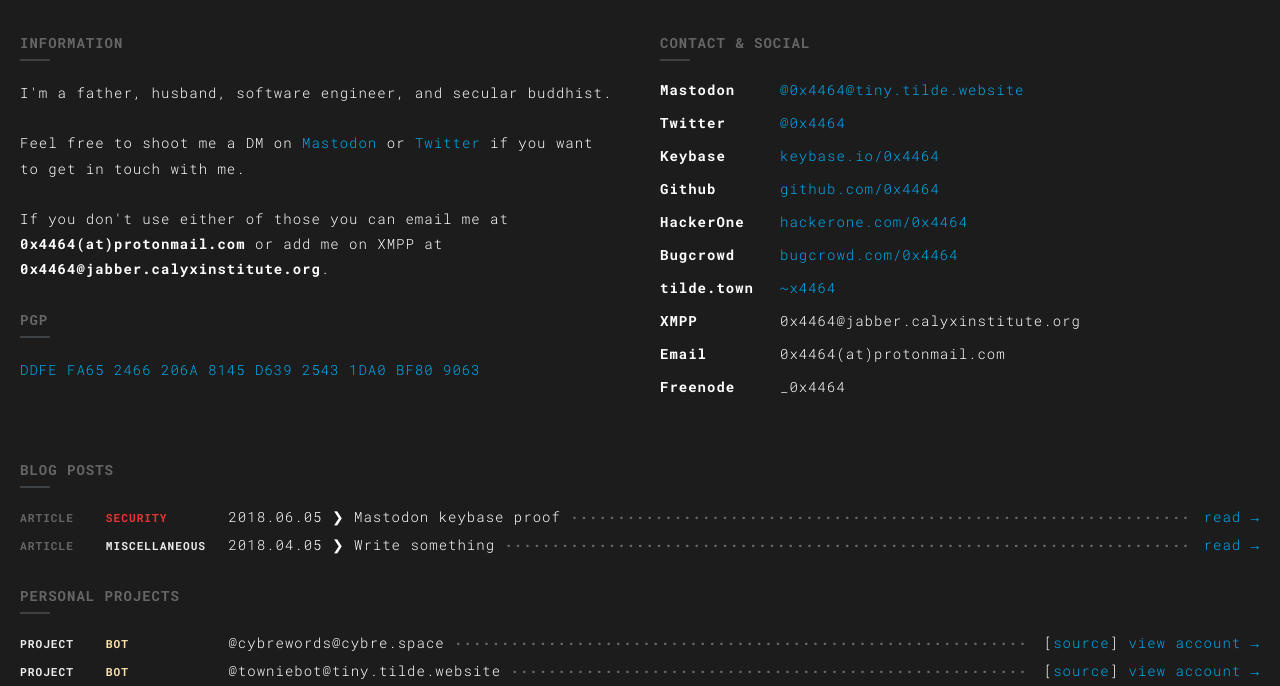
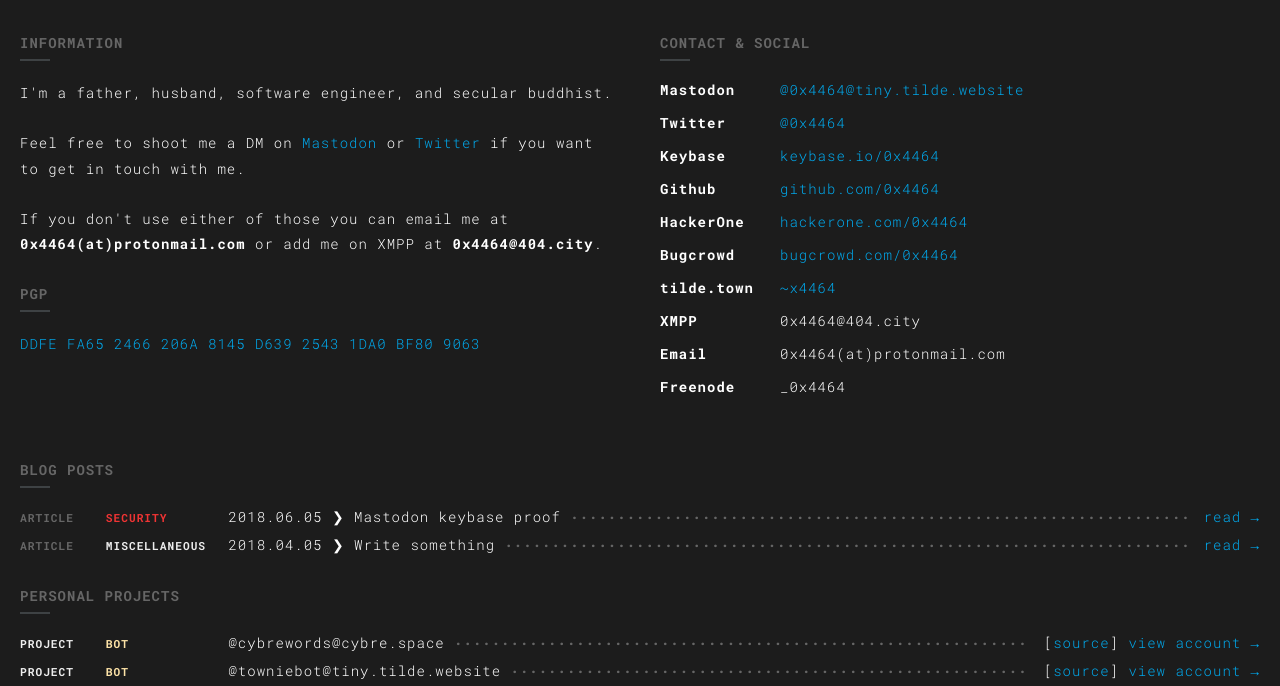
Before and after one commit to N07070/0x4464.github.io, a website: page src/index.pug in a window 1280 px wide. Shown: the part 91-777 px from the top of the page. Drawn offline with nearby package versions, Linux system fonts and the light colour scheme; files that its build step writes are made by us from their sources.

Commit message:
Updated XMPP to 404.city

```diff
--- a/src/index.pug
+++ b/src/index.pug
@@ -22,7 +22,7 @@
           | If you don't use either of those you can email me at
           strong 0x4464(at)protonmail.com
           | or add me on XMPP at
-          strong 0x4464@jabber.calyxinstitute.org
+          strong 0x4464@404.city
           | .
           br
         h2 PGP
@@ -54,7 +54,7 @@
             a(href="http://tilde.town/~x4464", target="_blank") ~x4464
           li
             strong XMPP
-            | 0x4464@jabber.calyxinstitute.org
+            | 0x4464@404.city
           li
             strong Email
             | 0x4464(at)protonmail.com
```
Also changed, not shown: index.html.
